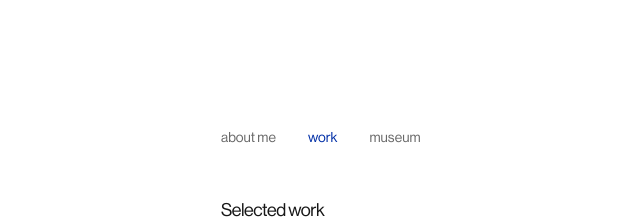
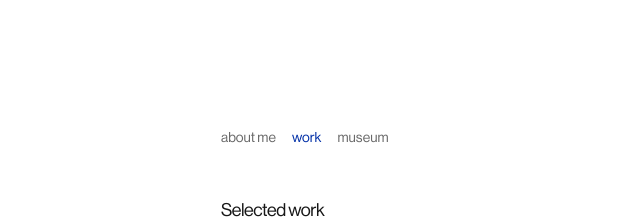
Before and after one commit to mattzh72/mattzhou.github.io, a Next.js app: page /work in a window 1280 px wide. Shown: the part 32-251 px from the top of the page, without its empty margins (107-747 px from the left). Built offline with nearby package versions, Linux system fonts and the light colour scheme.

Commit message:
Adjust navbar

```diff
--- a/app/page.tsx
+++ b/app/page.tsx
@@ -7,7 +7,6 @@
         <Sidebar />
         <div className="animate-in">
           <section>
-            <h1 className="sr-only">About</h1>
             <p className="text-base leading-relaxed mb-4">
               I'm currently exploring computer vision projects in Oxford.
             </p>
--- a/components/Sidebar.tsx
+++ b/components/Sidebar.tsx
@@ -16,7 +16,7 @@
 
   return (
     <nav className="mb-12">
-      <div className="flex items-center gap-8">
+      <div className="flex items-center gap-4">
         {links.map(l => (
           <Link
             key={l.href}
```
